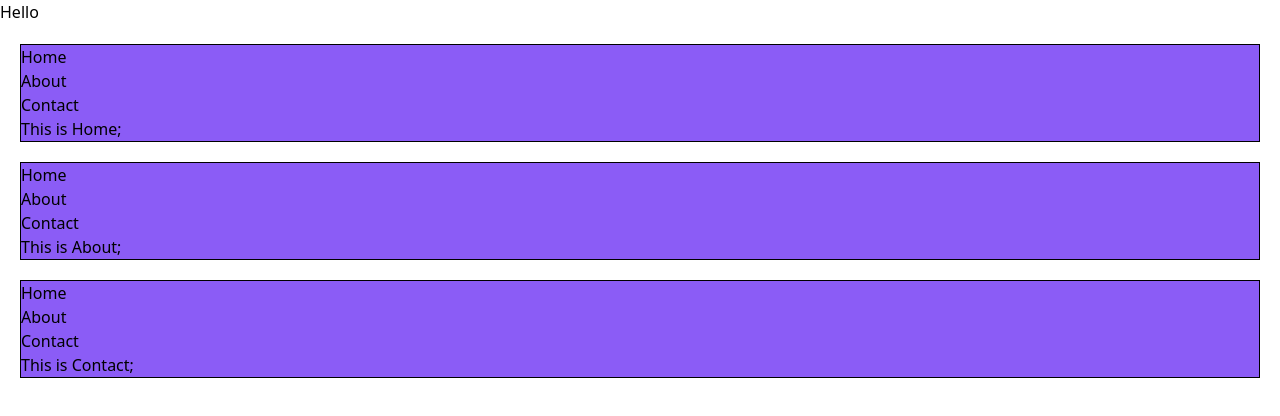
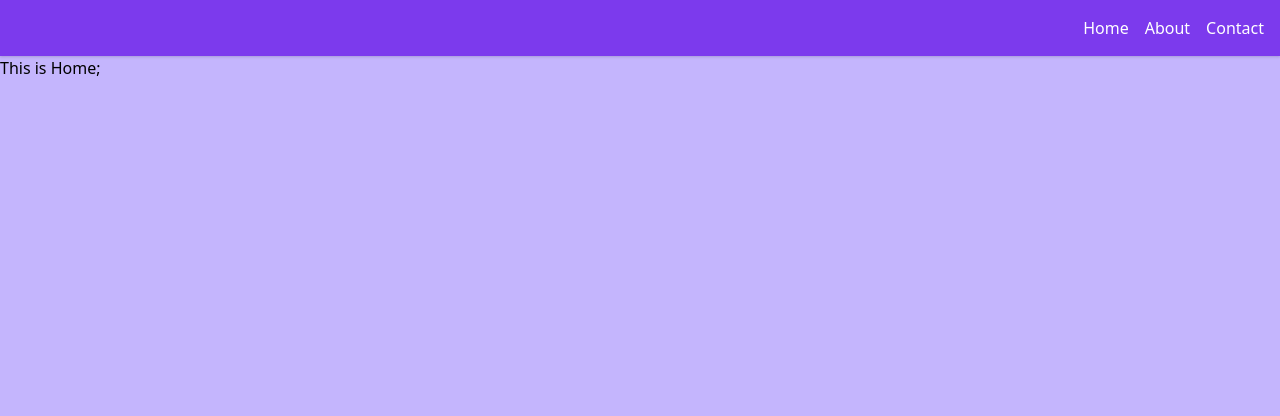
Before and after one commit to monjara/archive-repositories, a React (Create React App) app: page / in a window 1280 px wide. Shown: the top 416 px of the page. Built offline with nearby package versions, Linux system fonts and the light colour scheme.

Commit message:
Linkの利用

```diff
--- a/public/index.html
+++ b/public/index.html
@@ -8,7 +8,7 @@
     <link href="https://unpkg.com/tailwindcss@^2/dist/tailwind.min.css" rel="stylesheet">
     <title>spa-sample</title>
   </head>
-  <body>
+  <body class="bg-purple-300">
     <div id="root"></div>
   </body>
 </html>
--- a/src/App.js
+++ b/src/App.js
@@ -1,15 +1,28 @@
 import React from "react";
+import {
+    BrowserRouter as Router,
+    Switch,
+    Route
+} from "react-router-dom";
 import {Home, About, Contact} from './pages';
-import {Layout} from "./layout";
+import {Nav} from "./layout";
 
 function App() {
     return (
-        <div>
-            <h1>Hello</h1>
-            <Home/>
-            <About/>
-            <Contact/>
-        </div>
+        <Router>
+            <Nav/>
+            <Switch>
+                <Router path='/about'>
+                    <About/>
+                </Router>
+                <Router path='/contact'>
+                    <Contact/>
+                </Router>
+                <Router path='/'>
+                    <Home/>
+                </Router>
+            </Switch>
+        </Router>
     );
 }
 
--- /dev/null
+++ b/src/layout/Nav.js
@@ -0,0 +1,14 @@
+import React from "react";
+import {Link} from "react-router-dom";
+
+const Nav = () => (
+    <nav className='bg-purple-600 text-white p-4 shadow'>
+        <ul className='flex space-x-4 justify-end'>
+            <li><Link to='/'>Home</Link></li>
+            <li><Link to='/about'>About</Link></li>
+            <li><Link to='/contact'>Contact</Link></li>
+        </ul>
+    </nav>
+);
+
+export default Nav;
--- a/src/layout/index.js
+++ b/src/layout/index.js
@@ -1,18 +1,11 @@
 import React from 'react';
 
+import Nav from "./Nav";
+
 const Layout = (props) => (
-    <div className='bg-purple-500 border border-black m-5'>
-        <nav>
-            <ul>
-                <li><a href="#">Home</a></li>
-                <li><a href="#">About</a></li>
-                <li><a href="#">Contact</a></li>
-            </ul>
-        </nav>
-        <div>
-            {props.children}
-        </div>
+    <div>
+        {props.children}
     </div>
 );
 
-export {Layout};
+export {Layout, Nav};
```
Also changed, not shown: 1 other file (tests, documents, lock files or other folders).
